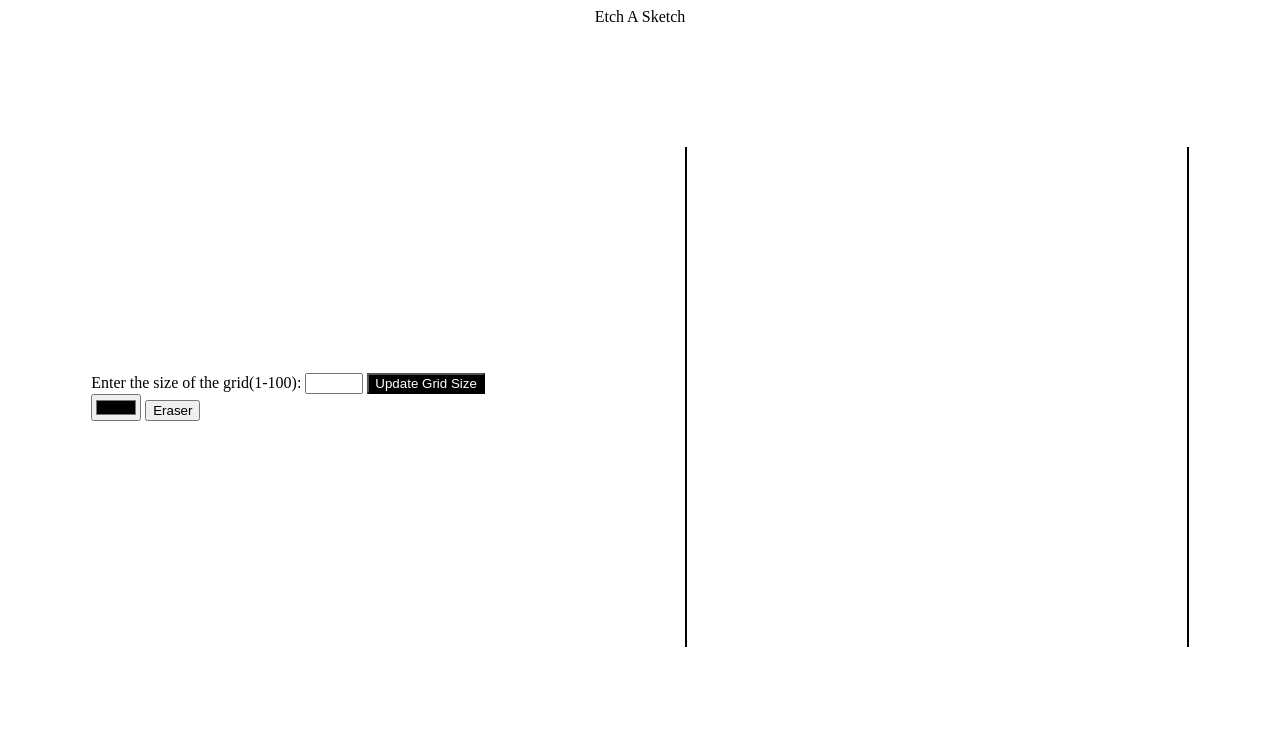
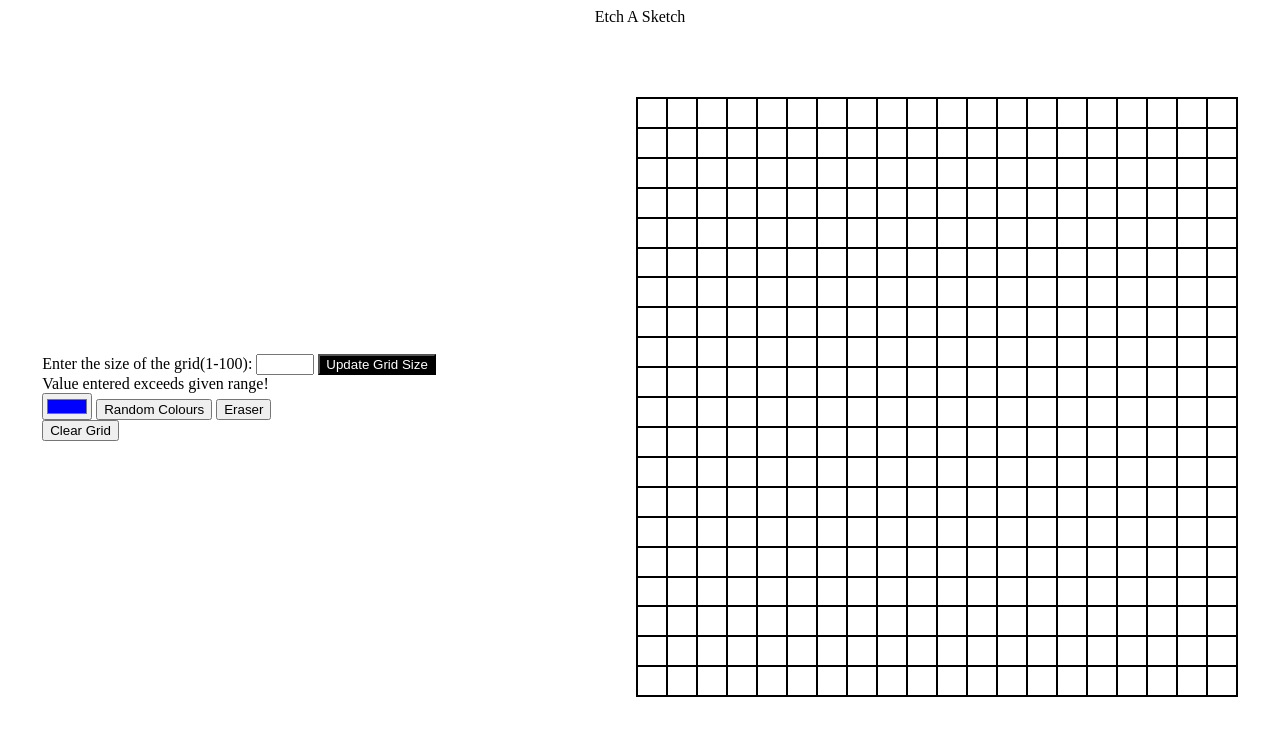
Before and after one commit to anirudhsudhir/etch-a-sketch, a plain HTML site: page index.html in a window 1280 px wide. Both pictures are taken after a click on the button "Update Grid Size". Drawn offline with Linux system fonts and the light colour scheme.

Commit message:
Add features

```diff
--- a/index.html
+++ b/index.html
@@ -17,9 +17,11 @@
           <button id="grid-update">Update Grid Size</button>
         </div>
         <div class="color-selection">
-          <input type="color" value="blue" id="color-input" />
-          <button class="color-button" id="white">Eraser</button>
+          <input type="color" value="#0000FF" id="color-input" />
+          <button id="random">Random Colours</button>
+          <button id="eraser">Eraser</button>
         </div>
+        <button id="clear-grid">Clear Grid</button>
       </div>
       <div class="grid"></div>
     </div>
--- a/script.js
+++ b/script.js
@@ -1,6 +1,6 @@
 function createGrid(gridSize) {
     const grid = document.querySelector(".grid");
-    if (counter === 1) grid.innerHTML = "";
+    grid.innerHTML = "";
     for (let i = 1; i <= gridSize; i++) {
         const gridColumn = document.createElement("div");
         gridColumn.classList.add("grid-column");
@@ -11,38 +11,80 @@ function createGrid(gridSize) {
             gridColumn.appendChild(gridRow);
         }
     }
+    if (colorChoice === 'white') colorChoice = '#0000FF';
     colourGrid();
+    resetGrid();
 }
 
 function colourGrid() {
     const gridElements = document.querySelectorAll(".grid-row");
     const colorSelect = document.querySelector("#color-input");
-    colorSelect.addEventListener("input", (e) => (colorChoice = e.target.value));
-    const colorButton = document.querySelectorAll(".color-button");
-    colorButton.forEach((input) =>
-        input.addEventListener(
-            "input",
-            (e) => colorChoice = e.target.getAttribute("id")
-        )
-    );
+    colorSelect.addEventListener("input", (e) => {
+        colorChoice = e.target.value;
+        randomColourActive = 0;
+    });
+    const random = document.querySelector('#random');
+    random.addEventListener('click', () => randomColourActive = 1);
+    const eraser = document.querySelector("#eraser");
+    eraser.addEventListener("click", () => {
+        colorChoice = 'white';
+        randomColourActive = 0;
+    });
     gridElements.forEach((element) =>
         element.addEventListener(
             "mouseenter",
-            (e) => e.target.style.backgroundColor = `${colorChoice}`
+            (e) => {
+                if (randomColourActive === 1)
+                    colorChoice = getRandomColour();
+                e.target.style.backgroundColor = `${colorChoice}`;
+            }
         )
     );
 }
 
+function resetGrid() {
+    const button = document.querySelector('#clear-grid');
+    button.addEventListener('click', () => createGrid(gridSize));
+}
+
 function getGridSize() {
-    createGrid(10);
+    createGrid(20);
     const input = document.querySelector("#grid-size");
     const button = document.querySelector("#grid-update");
+    const container = document.querySelector(".gridsize-input");
+    const message = document.createElement('div');
+    message.textContent = 'Value entered exceeds given range!';
     button.addEventListener("click", (e) => {
-        counter = 1;
-        createGrid(Number(input.value));
+        if (input.value >= 1 && input.value <= 100) {
+            if (warning === 1) {
+                container.removeChild(message);
+                warning = 0;
+            }
+            gridSize = Number(input.value);
+            createGrid(gridSize);
+        }
+        else {
+            if (warning === 0) {
+                container.appendChild(message);
+                warning = 1;
+            }
+        }
     });
 }
 
-let counter = 0;
-let colorChoice = "black";
+function getRandomColour() {
+    const arr = [1, 2, 3, 4, 5, 6, 7, 8, 9, 'A', 'B', 'C', 'D', 'E', 'F'];
+    let randomColour = '';
+    for (let i = 1; i <= 6; i++) {
+        randomColour = String(arr[Math.floor(Math.random() * arr.length)]) + randomColour;
+    }
+    randomColour = '#' + randomColour;
+    return randomColour;
+}
+
+let colorChoice = "#0000FF";
+let gridSize = 20;
+let warning = 0;
+let randomColourActive = 0;
 getGridSize();
+getRandomColour();
--- a/style.css
+++ b/style.css
@@ -13,16 +13,16 @@ body {
 }
 
 .grid {
-  height: 500px;
-  width: 500px;
+  height: 600px;
+  width: 600px;
   display: flex;
-  border-left: 2px black solid;
-  border-right: 2px black solid;
+  border-left: 1px black solid;
+  border-right: 1px black solid;
 }
 
 .grid-column {
   flex: auto;
-  border: 2px black solid;
+  border: 1px black solid;
   padding: 0;
   margin: 0;
   display: flex;
@@ -30,8 +30,8 @@ body {
 }
 
 .grid-row {
-  border-top: 2px black solid;
-  border-bottom: 2px black solid;
+  border-top: 1px black solid;
+  border-bottom: 1px black solid;
   padding: 0;
   margin: 0;
   flex: auto;
```
